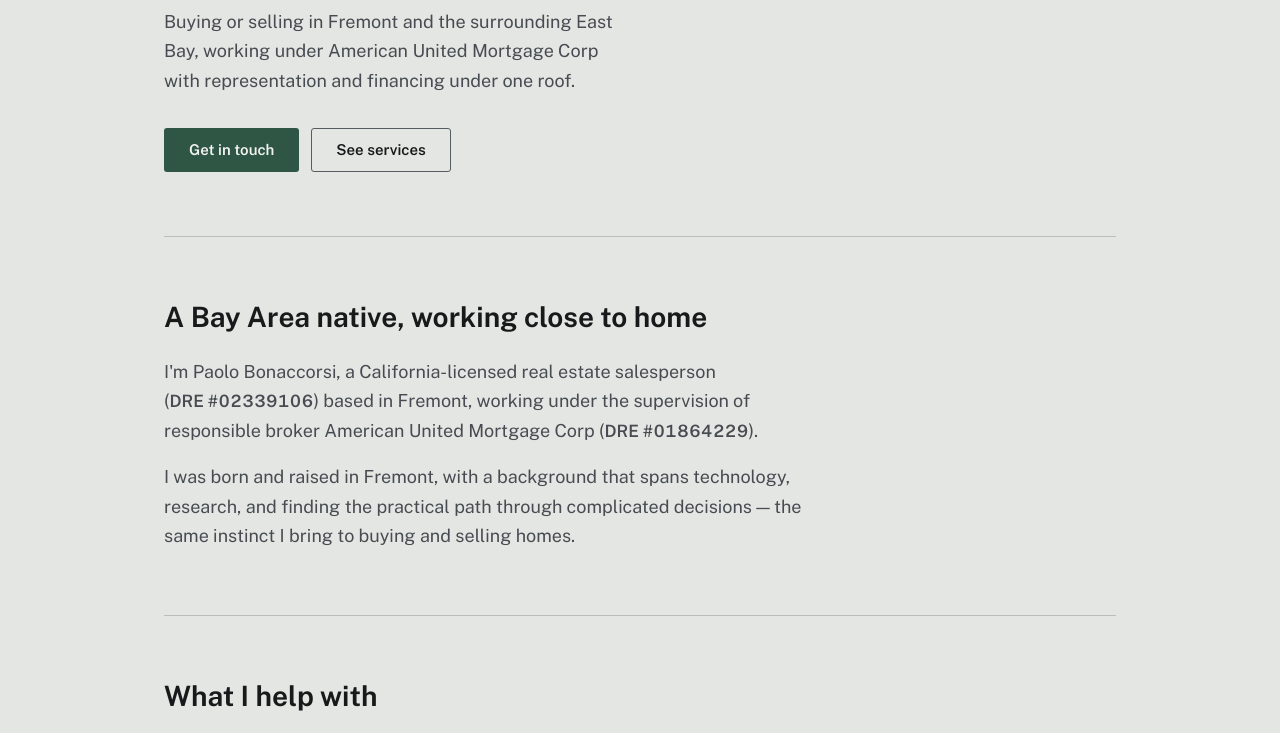
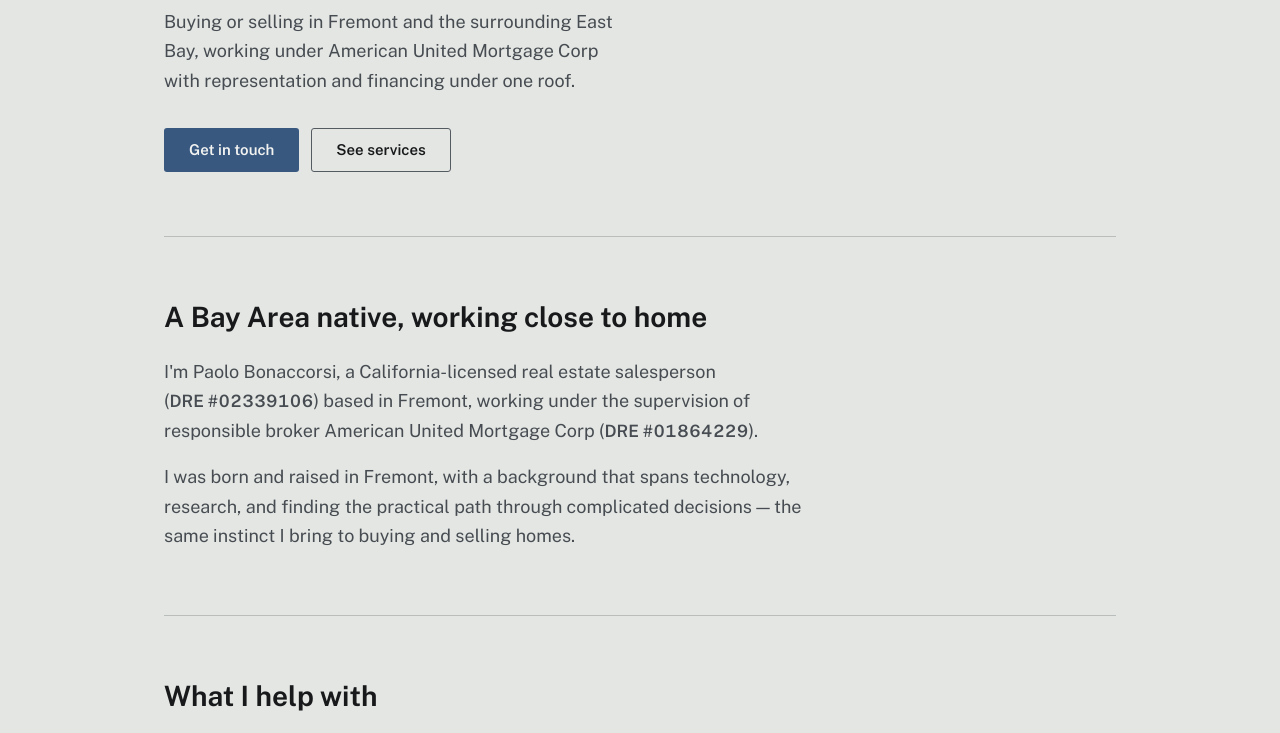
Before and after one commit to somehippie/paolo-bonaccorsi-re, a plain HTML site: page index.html in a window 1280 px wide. Shown: the part 332-1065 px from the top of the page. Drawn offline with nearby package versions, Linux system fonts and the light colour scheme.

Commit message:
Accent: sky blue from the Small Tech hero photo
Links, the primary button and the focus ring use a blue sampled from
the sky in the Orb photograph: darkened to #385880 for contrast on the
light ground, #8eaacd on the dark ground. Replaces the pine green.

Co-Authored-By: Claude Fable 5.1 <noreply@anthropic.com>
Claude-Session: https://claude.ai/code/session_011Qq4MVKEuyYtmY89cyr4oz

```diff
--- a/design/tokens.css
+++ b/design/tokens.css
@@ -7,8 +7,8 @@
   --re-ink-soft: #464c51;
   --re-ink-faint: #545b61;
   --re-rule: #b9bebd;
-  --re-accent: #2f5644;
-  --re-accent-ink: #264536;
+  --re-accent: #385880;
+  --re-accent-ink: #2f496a;
   --re-on-accent: #f2f3f1;
   --re-ridge: #c9a04e;
   --space-1: 4px;
@@ -35,8 +35,8 @@
   --re-ink-soft: #a9afb3;
   --re-ink-faint: #8e959a;
   --re-rule: #33383d;
-  --re-accent: #8db9a2;
-  --re-accent-ink: #a6cbb7;
+  --re-accent: #8eaacd;
+  --re-accent-ink: #a6bdd8;
   --re-on-accent: #141618;
   --re-ridge: #d9ae55;
   }
@@ -49,8 +49,8 @@
   --re-ink-soft: #a9afb3;
   --re-ink-faint: #8e959a;
   --re-rule: #33383d;
-  --re-accent: #8db9a2;
-  --re-accent-ink: #a6cbb7;
+  --re-accent: #8eaacd;
+  --re-accent-ink: #a6bdd8;
   --re-on-accent: #141618;
   --re-ridge: #d9ae55;
 }
```
Also changed, not shown: 1 other file.
